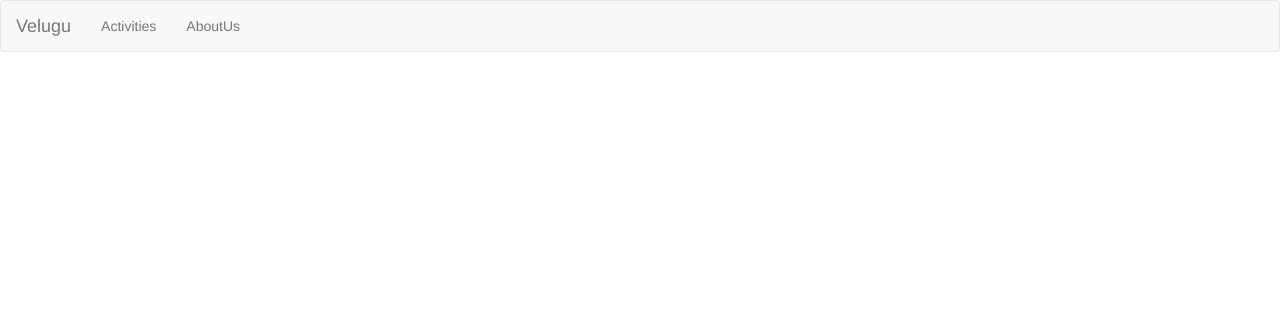
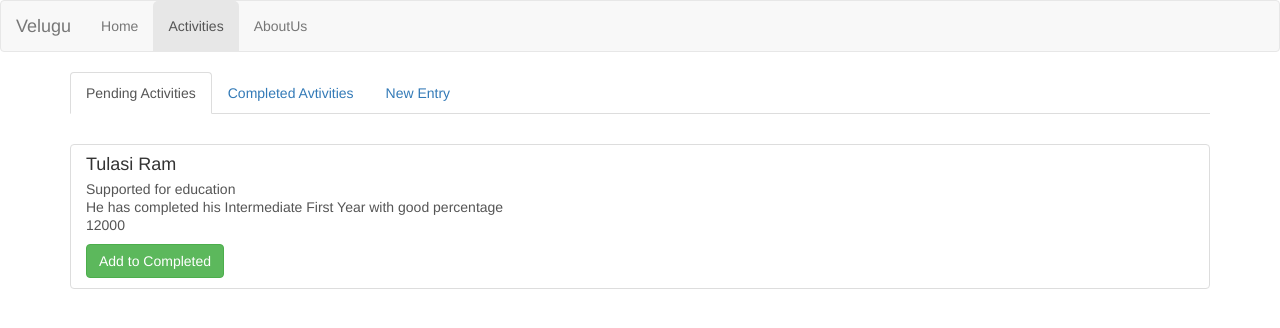
Before and after one commit to RK1214/appVelugu, an Angular app: page /activities/pending in a window 1280 px wide. Before the commit this address led to /. Shown: the top 328 px of the page. Built offline with nearby package versions, Linux system fonts and the light colour scheme.

Commit message:
Modified the view and chilld routing

```diff
--- a/src/app/activities/activities.component.css
+++ b/src/app/activities/activities.component.css
@@ -1,25 +1,3 @@
-.activitiesHeader li a{
-  cursor: pointer;
-  margin:5px 10px 20px 0;
+.nav-tabs>li>a{
+  margin-right: 0;
 }
-.activitiesHeader ul {
-  list-style-type: none;
-  margin:0;
-  padding:0;
-}
-.activitiesHeader ul li {
-  float:left;
-  display: inline-block;
-}
-.detailsPrompt{
-  position:absolute;
-  z-index:600;
-  width:450px;
-  top:50%;
-  left:50%;
-  transform: translate(-50%,-50%);
-  background-color:white;
-  padding:25px;
-  border-radius:5px;
-  box-shadow:0 0 20px 0 black;
-}
--- a/src/app/activities/activities.component.html
+++ b/src/app/activities/activities.component.html
@@ -1,23 +1,12 @@
-<nav class="activitiesHeader">
-  <ul class="clearfix">
-    <li><a class="btn btn-warning" (click)="handleActivities('pending')">Pending Activities</a></li>
-    <li><a class="btn btn-success" (click)="handleActivities('completed')">Completed Avtivities</a></li>
-    <li><a class="btn btn-primary" (click)="handleActivities('new')">New Activity</a></li>
+<header class="" style="margin-bottom:30px">
+  <nav class="">
+  <ul class="nav nav-tabs">
+    <li routerLinkActive="active"><a [routerLink]="['pending']">Pending Activities</a></li>
+    <li routerLinkActive="active"><a [routerLink]="['completed']">Completed Avtivities</a></li>
+    <li routerLinkActive="active"><a [routerLink]="['entry']">New Entry</a></li>
   </ul>
 </nav>
-<div *ngIf = "currentActivity === 'completed'">
-<app-completed-activities *ngFor = "let activity of completedActivities" [compltedActivity] = "activity"></app-completed-activities>
+</header>
+<div class="">
+  <router-outlet></router-outlet>
 </div>
-<div *ngIf = "currentActivity === 'pending'">
-<app-pending-activities *ngFor = "let activity of pendingActivities" [pendingActivity] = "activity"></app-pending-activities>
-</div>
-<div *ngIf = "currentActivity === 'new'">
-<app-student-entry></app-student-entry>
-</div>
-<!-- <div class="detailsPrompt" style="display:none">
-  <div class="">
-    <p>{{ pendingActCompleted.name }} </p>
-    <label> Enter Comments: </label>
-    <textarea></textarea>
-  </div>
-</div> -->
--- a/src/app/activities/activities.component.ts
+++ b/src/app/activities/activities.component.ts
@@ -1,46 +1,11 @@
-import { Component, OnInit, OnDestroy } from '@angular/core';
-import { Subscription } from 'rxjs/Subscription';
-
-import { CompletedActivities } from './completed-activities/completed-activities.model';
-import { CompletedActService } from './completed-activities/completed-act.service';
-import { PendingActivities } from './pending-activities/pending-activities.model';
-import { PendingActService } from './pending-activities/pending-act.service';
+import { Component, OnInit } from '@angular/core';
 
 @Component({
   selector: 'app-activities',
   templateUrl: './activities.component.html',
   styleUrls: ['./activities.component.css']
 })
-export class ActivitiesComponent implements OnInit, OnDestroy {
-completedActivities: CompletedActivities[];
-pendingActivities: PendingActivities[];
-pendingActCompleted: PendingActivities;
-currentActivity = 'pending';
-private pendingSubscription: Subscription;
-private completeSubscription: Subscription;
-  constructor(private completedActService: CompletedActService,
-  private pendingActService: PendingActService) { }
-
-  ngOnInit() {
-    this.completedActivities = this.completedActService.getActivities();
-    this.completeSubscription = this.completedActService.completedActObserver.subscribe(
-      (completedActivity: CompletedActivities[]) => {
-        this.completedActivities = completedActivity;
-      }
-    );
-    this.pendingActivities = this.pendingActService.getActivities();
-    this.pendingSubscription = this.pendingActService.pendingActObserver.subscribe(
-      (pendingActivity: PendingActivities[]) => {
-        this.pendingActivities = pendingActivity;
-      }
-    );
-  }
-handleActivities(recievedActivity){
-  this.currentActivity = recievedActivity;
+export class ActivitiesComponent implements OnInit {
+  constructor( ) { }
+  ngOnInit() { }
 }
-
-ngOnDestroy() {
-  this.pendingSubscription.unsubscribe();
-  this.completeSubscription.unsubscribe();
-}
-}
--- a/src/app/activities/completed-activities/completed-activities.component.html
+++ b/src/app/activities/completed-activities/completed-activities.component.html
@@ -1,4 +1,4 @@
-<div class="">
+<div class="" *ngFor="let compltedActivity of completedActivities">
   <div class="list-group">
   <a class="list-group-item" style="cursor:pointer">
     <h4 class="list-group-item-heading">{{ compltedActivity.name  }}</h4>
--- a/src/app/activities/completed-activities/completed-activities.component.ts
+++ b/src/app/activities/completed-activities/completed-activities.component.ts
@@ -1,16 +1,28 @@
-import { Component, OnInit, Input } from '@angular/core';
+import { Component, OnInit, Input, OnDestroy } from '@angular/core';
+import { Subscription } from 'rxjs/Subscription';
+
 import { CompletedActivities } from './completed-activities.model';
+import { CompletedActService } from './completed-act.service';
 
 @Component({
   selector: 'app-completed-activities',
   templateUrl: './completed-activities.component.html',
   styleUrls: ['./completed-activities.component.css']
 })
-export class CompletedActivitiesComponent implements OnInit {
-@Input() compltedActivity: CompletedActivities;
-  constructor() { }
+export class CompletedActivitiesComponent implements OnInit, OnDestroy {
+completedActivities: CompletedActivities[];
+private completeSubscription: Subscription;
+  constructor( private completedActService: CompletedActService ) { }
 
   ngOnInit() {
+    this.completedActivities = this.completedActService.getActivities();
+    this.completeSubscription = this.completedActService.completedActObserver.subscribe(
+      (completedActivity: CompletedActivities[]) => {
+        this.completedActivities = completedActivity;
+      }
+    );
   }
-
+  ngOnDestroy() {
+    this.completeSubscription.unsubscribe();
+  }
 }
--- a/src/app/activities/pending-activities/pending-activities.component.html
+++ b/src/app/activities/pending-activities/pending-activities.component.html
@@ -1,12 +1,12 @@
-<div class="">
+<div class="" *ngFor ="let activity of pendingActivities">
   <div class="list-group">
   <a class="list-group-item clearfix" style="cursor:default">
-    <h4 class="list-group-item-heading">{{ pendingActivity.name  }}</h4>
-    <p class="list-group-item-text">{{ pendingActivity.action  }}</p>
-    <p class="list-group-item-text">{{ pendingActivity.description  }}</p>
-    <p class="list-group-item-text">{{ pendingActivity.amount  }}</p>
-    <div class="list-group-item-text" *ngIf = "pendingActivity.id === currentId">
-    <form (ngSubmit)="moveToComplete(pendingActivity.id,c)" #c="ngForm">
+    <h4 class="list-group-item-heading">{{ activity.name  }}</h4>
+    <p class="list-group-item-text">{{ activity.action  }}</p>
+    <p class="list-group-item-text">{{ activity.description  }}</p>
+    <p class="list-group-item-text">{{ activity.amount  }}</p>
+    <div class="list-group-item-text" *ngIf = "activity.id === currentId">
+    <form (ngSubmit)="moveToComplete(activity.id,c)" #c="ngForm">
       <div class="form-group row">
       <label class="col-sm-2 col-form-label">Enter Comments </label>
       <textarea class="col-sm-6" ngModel name="currentPosition" required></textarea>
@@ -16,12 +16,8 @@
 
     </form>
     </div>
-    <button class="btn btn-success" style="margin-top:10px" *ngIf = "!(pendingActivity.id===currentId)" (click)="displayPrompt(pendingActivity.id)">Add to Completed</button>
+    <button class="btn btn-success" style="margin-top:10px" *ngIf = "!(activity.id===currentId)"
+    (click)="displayPrompt(activity.id)">Add to Completed</button>
   </a>
 </div>
 </div>
-<div class="maskAbove" *ngIf="addToComplete"></div>
-<div *ngIf="addToComplete" class="addToCompleteWindow">
-  <label>Enter Comments </label>
-  <textarea></textarea>
-</div>
--- a/src/app/activities/pending-activities/pending-activities.component.ts
+++ b/src/app/activities/pending-activities/pending-activities.component.ts
@@ -1,5 +1,6 @@
-import { Component, OnInit, Input } from '@angular/core';
+import { Component, OnInit, Input, OnDestroy } from '@angular/core';
 import { NgForm } from '@angular/forms';
+import { Subscription } from 'rxjs/Subscription';
 
 import { PendingActivities } from './pending-activities.model';
 import { CompletedActivities } from '../completed-activities/completed-activities.model';
@@ -12,8 +13,9 @@ import { PendingActService } from './pending-act.service';
   templateUrl: './pending-activities.component.html',
   styleUrls: ['./pending-activities.component.css']
 })
-export class PendingActivitiesComponent implements OnInit {
-@Input() pendingActivity: PendingActivities;
+export class PendingActivitiesComponent implements OnInit, OnDestroy {
+pendingActivities: PendingActivities[];
+private pendingSubscription: Subscription;
 currentPendingItem  : PendingActivities;
 completedActivity : CompletedActivities;
 addToComplete = false;
@@ -22,6 +24,12 @@ currentId = '';
   private pendingActService: PendingActService ) { }
 
   ngOnInit() {
+    this.pendingActivities = this.pendingActService.getActivities();
+    this.pendingSubscription = this.pendingActService.pendingActObserver.subscribe(
+      (pendingActivity: PendingActivities[]) => {
+        this.pendingActivities = pendingActivity;
+      }
+    );
   }
   displayPrompt(id){
         this.currentId = id;
@@ -39,4 +47,7 @@ currentId = '';
     this.completedActService.addToCompletedActivities(this.completedActivity);
     this.pendingActService.deleteCurrentPendingItem(this.currentPendingItem.id);
   }
+  ngOnDestroy() {
+    this.pendingSubscription.unsubscribe();
+  }
 }
--- a/src/app/activities/student-entry/student-entry.component.html
+++ b/src/app/activities/student-entry/student-entry.component.html
@@ -48,6 +48,8 @@
       </div>
   </div>
   <div class="form-group row" style="float:right;">
-    <input type="submit" class="btn btn-primary" [disabled]="!f.valid" value="Submit">
+    <div class="col-sm-12">
+      <input type="submit" class="btn btn-primary" [disabled]="!f.valid" value="Submit">
+    </div>
   </div>
 </form>
--- a/src/app/app.component.html
+++ b/src/app/app.component.html
@@ -8,4 +8,3 @@
   </div>
 
 </div>
-<div class="maskAbove" style="display:none"></div>
--- a/src/app/header/header.component.html
+++ b/src/app/header/header.component.html
@@ -5,6 +5,7 @@
     </div>
     <div class="navbar-default">
       <ul class="nav navbar-nav">
+        <li routerLinkActive="active"><a routerLink="/home" style="border-radius:5px 5px 0 0">Home</a></li>
         <li routerLinkActive="active"><a routerLink="/activities" style="border-radius:5px 5px 0 0">Activities</a></li>
         <li routerLinkActive="active"><a routerLink="/about-us" style="border-radius:5px 5px 0 0">AboutUs</a></li>
       </ul>
```
Also changed, not shown: src/app/app.module.ts (+8 -2 lines).
